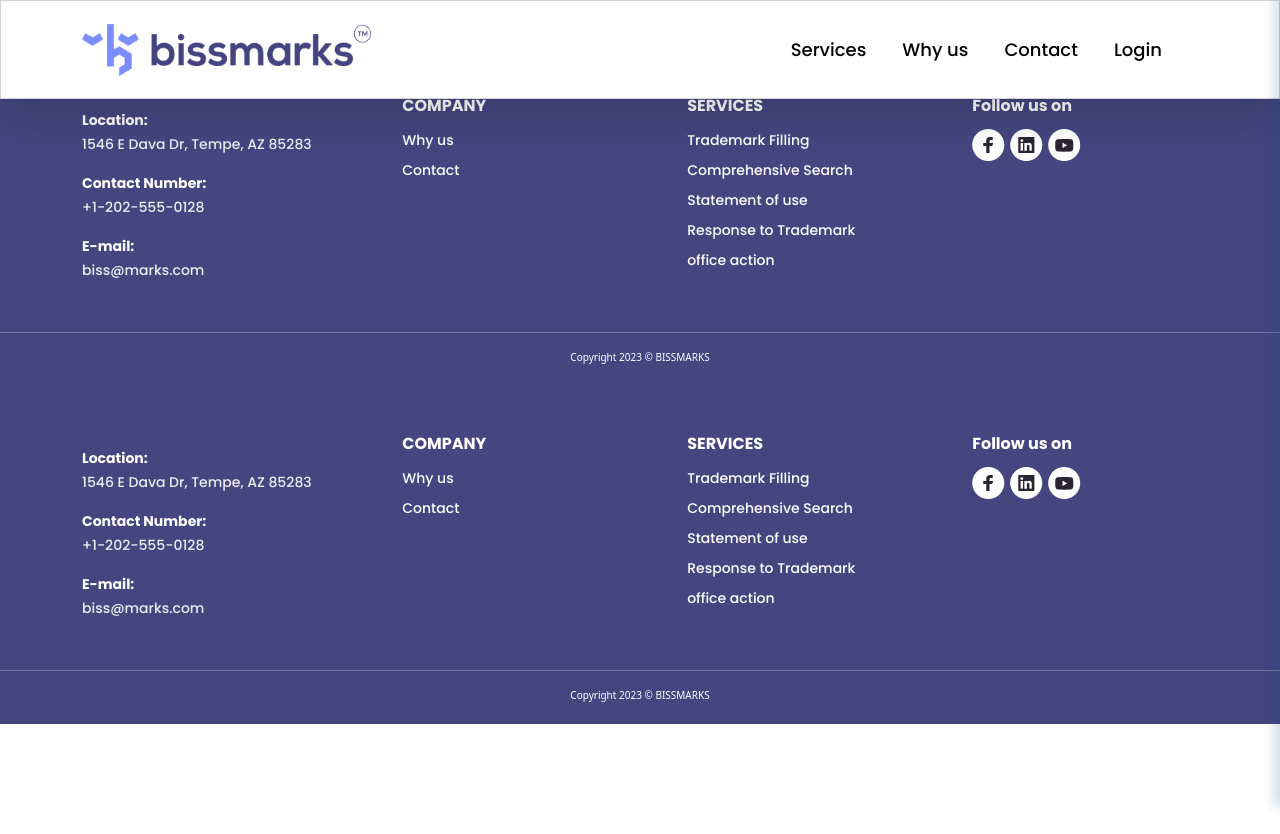
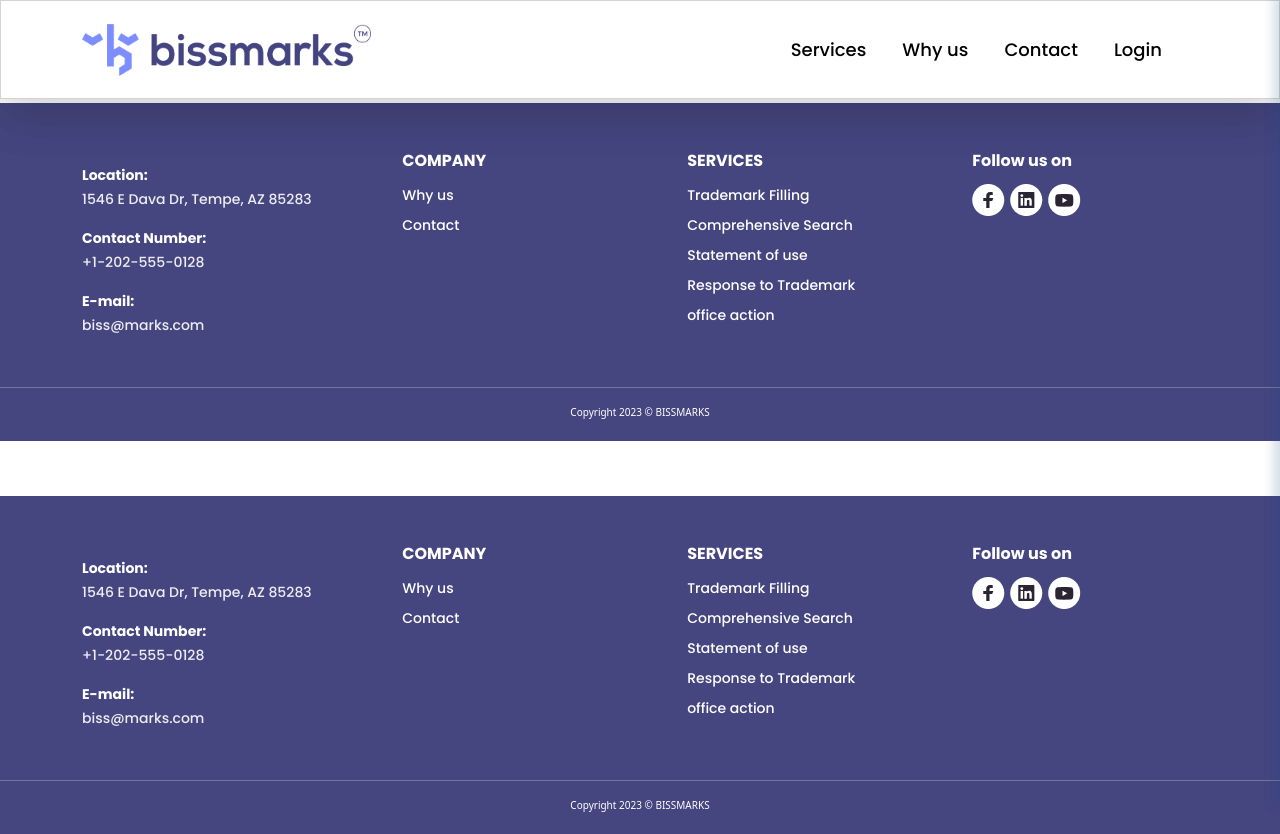
Before and after one commit to shivani-shine/bissmark, a Next.js app: page /layout in a window 1280 px wide. Before the commit the page ends 800 px from the top, so only its background shows below. Built offline with nearby package versions, Linux system fonts and the light colour scheme.

Commit message:
screens footer change

```diff
--- a/src/styles/Footer.module.css
+++ b/src/styles/Footer.module.css
@@ -7,6 +7,7 @@
   background-repeat: no-repeat;
   padding-top: 40px;
   color: #fff;
+  margin-top:55px;
 }
 .ft_logo_wrapper span {
   font-size: 14px;
```
